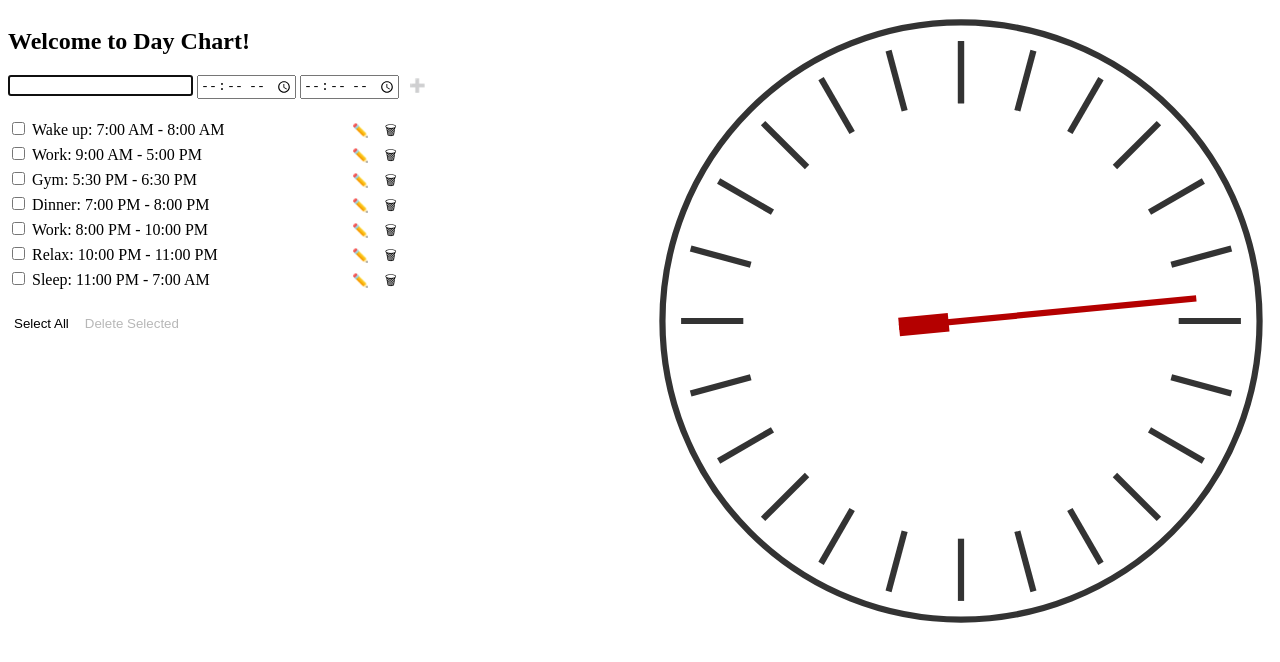
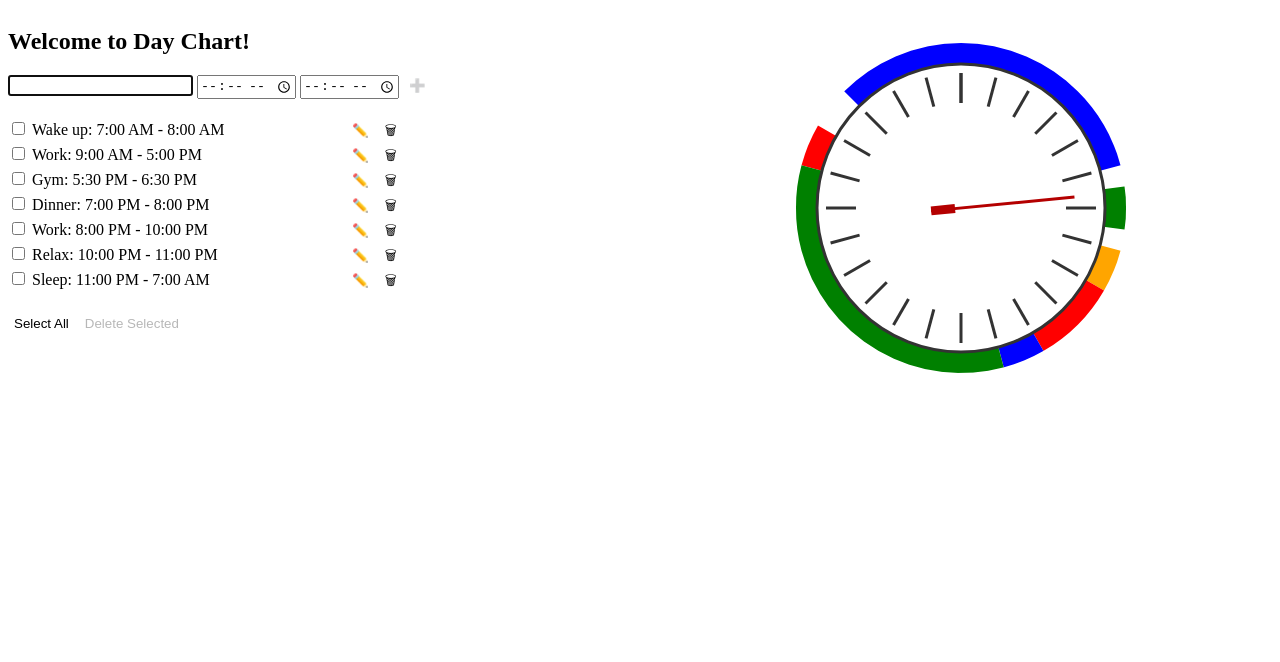
Before and after one commit to trevorbehnke/dayChart_old, a Svelte app: page / in a window 1280 px wide. Shown: the top 662 px of the page. Built offline with nearby package versions, Linux system fonts and the light colour scheme.

Commit message:
feat: :sparkles: created graphic component and layered divs

```diff
--- a/src/App.svelte
+++ b/src/App.svelte
@@ -1,10 +1,8 @@
 <!-- App.svelte -->
 <script>
   import Todos from './components/Todos.svelte'
-  // Get todos array from store
   import { todos } from './stores.js'
-  import Chart from "./chart.svelte"
-  import Clock from "./clock.svelte"
+  import Graphic from './graphic.svelte';
 </script>
 
 <div class="container">
@@ -13,14 +11,7 @@
     <Todos bind:todos={$todos} />
   </div>
 
-  <div>
-      <!-- Pass the writable store to Chart as a prop -->
-    <!-- <Chart todos={$todos}/> -->
-    <Clock/>
-  </div>
-
-
-
+  <Graphic/>
 </div>
 
 <style>
--- /dev/null
+++ b/src/graphic.svelte
@@ -0,0 +1,34 @@
+<script>
+  import Chart from "./chart.svelte"
+  import Clock from "./clock.svelte"
+  import { todos } from './stores.js'
+</script>
+
+<div class=container>
+  <div class="inner">
+    <Chart todos={$todos}/>
+  </div>
+  <div class="inner">
+    <Clock/>
+  </div>
+</div>
+
+<style>
+  .container {
+    /* width: 300px; */
+    /* height: 300px; */
+    /* margin: 0 auto; */
+    /* background-color: yellow; */
+    /* important part */
+    display: grid;
+    place-items: center;
+    grid-template-areas: "inner-div";
+  }
+
+  .inner {
+    /* height: 100px; */
+    /* width: 100px; */
+    /* important part */
+    grid-area: inner-div;
+  }
+</style>
```
